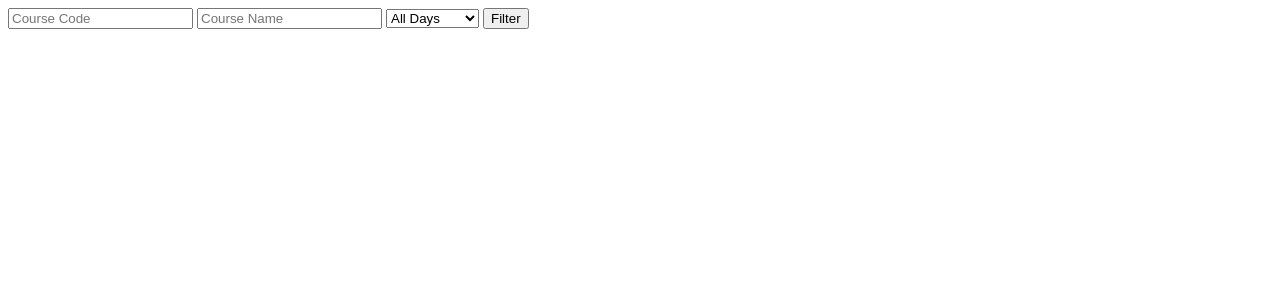
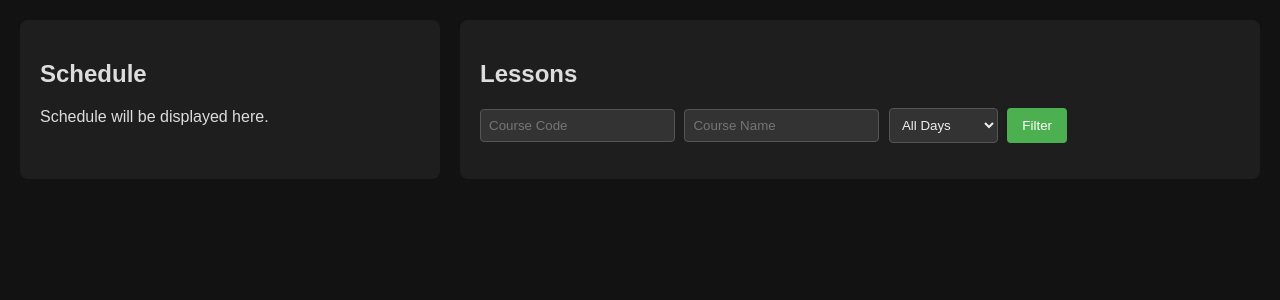
Before and after one commit to mil3ri/schedule_assistant, a Flask app: page / in a window 1280 px wide. Shown: the top 300 px of the page. Run offline with Flask 3, Linux system fonts and the light colour scheme.

Commit message:
HTML modified

```diff
--- a/project/app.py
+++ b/project/app.py
@@ -23,7 +23,7 @@ def get_lessons():
     filters = {
         'course_code': request.args.get('course_code'),
         'name': request.args.get('name'),
-        'day': request.args.get('day'),
+        'days': request.args.get('day'),  # Corrected the 'day' filter to use 'days'
         'instructor': request.args.get('instructor'),
         'classroom': request.args.get('classroom')
     }
--- a/project/templates/index.html
+++ b/project/templates/index.html
@@ -1,17 +1,123 @@
-<!-- Add new filters -->
+<!DOCTYPE html>
+<html lang="en">
+<head>
+    <meta charset="UTF-8">
+    <meta name="viewport" content="width=device-width, initial-scale=1.0">
+    <title>Course Schedule</title>
+    <!-- Placeholder for style.css (you'll replace this) -->
+    <style>
+        body {
+            font-family: sans-serif;
+            background-color: #121212; /* Dark background */
+            color: #ddd; /* Light text */
+            margin: 0;
+            padding: 20px;
+        }
+
+        .container {
+            display: flex;
+            gap: 20px; /* Space between columns */
+        }
+
+        .schedule-column {
+            flex: 1; /* Take up 1/3 of the space */
+            background-color: #1e1e1e; /* Slightly lighter dark */
+            padding: 20px;
+            border-radius: 8px;
+        }
+
+        .lessons-column {
+            flex: 2; /* Take up 2/3 of the space */
+            background-color: #1e1e1e;
+            padding: 20px;
+            border-radius: 8px;
+        }
+
+        .mb-4 {
+            margin-bottom: 1rem;
+        }
+        input[type="text"], select {
+            background-color: #333;
+            color: #eee;
+            border: 1px solid #555;
+            padding: 8px;
+            border-radius: 4px;
+            margin-right: 5px;
+        }
+
+        button {
+            background-color: #4CAF50;
+            color: white;
+            padding: 10px 15px;
+            border: none;
+            border-radius: 4px;
+            cursor: pointer;
+        }
+    </style>
+</head>
+<body>
+    <div class="container">
+        <div class="schedule-column">
+            <h2>Schedule</h2>
+            <p>Schedule will be displayed here.</p>
+            <!-- You might add a calendar or timetable representation here -->
+        </div>
+
+        <div class="lessons-column">
+            <h2>Lessons</h2>
+            <!-- Filters -->
             <div class="mb-4">
                 <input type="text" id="courseCode" placeholder="Course Code">
                 <input type="text" id="courseName" placeholder="Course Name">
                 <select id="dayFilter">
                   <option value="">All Days</option>
-      <option>Monday</option>
-      <option>Tuesday</option>
-      <option>Wednesday</option>
-      <option>Thursday</option>
-      <option>Friday</option>
+                  <option value="Monday">Monday</option>
+                  <option value="Tuesday">Tuesday</option>
+                  <option value="Wednesday">Wednesday</option>
+                  <option value="Thursday">Thursday</option>
+                  <option value="Friday">Friday</option>
                 </select>
                 <button onclick="loadLessons()" class="btn btn-primary">Filter</button>
               </div>
 
-  <!-- Updated lesson display -->
+              <!-- Lessons will be displayed here -->
               <div id="lessonsList"></div>
+        </div>
+    </div>
+
+    <!-- Placeholder for your JavaScript (to be provided in the next step) -->
+    <script>
+      // Put your JavaScript code here from the next prompt.
+      function loadLessons() {
+    const courseCode = document.getElementById('courseCode').value;
+    const courseName = document.getElementById('courseName').value;
+    const day = document.getElementById('dayFilter').value;
+
+    fetch(`/api/lessons?course_code=${courseCode}&name=${courseName}&day=${day}`)
+        .then(response => response.json())
+        .then(lessons => {
+            const lessonsList = document.getElementById('lessonsList');
+            lessonsList.innerHTML = ''; // Clear previous lessons
+
+            if (lessons.length === 0) {
+                lessonsList.innerHTML = '<p>No lessons found.</p>';
+                return;
+            }
+
+            lessons.forEach(lesson => {
+                const lessonDiv = document.createElement('div');
+                lessonDiv.classList.add('lesson'); // Add a class for styling
+                lessonDiv.innerHTML = `
+                    <h3>${lesson.course_code} - ${lesson.name}</h3>
+                    <p>Day: ${lesson.day}</p>
+                    <p>Time: ${lesson.time}</p>
+                    <p>Instructor: ${lesson.instructor}</p>
+                    <p>Classroom: ${lesson.classroom}</p>
+                `;
+                lessonsList.appendChild(lessonDiv);
+            });
+        });
+}
+    </script>
+</body>
+</html>
```
Lines whose indentation alone changed are shown as unchanged.
